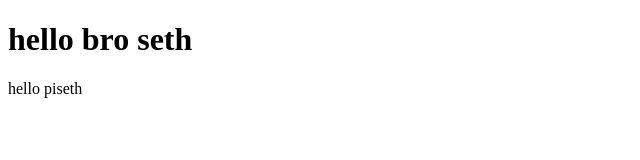
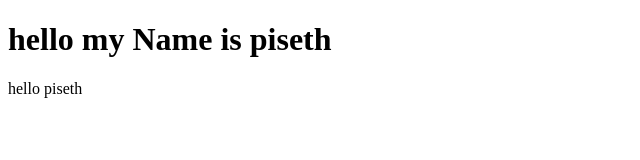
Before and after one commit to chhonpiseth/chhonpiseth.github.io, a plain HTML site: page index.html in a window 1280 px wide. Shown: the whole page, without its empty margins (0-640 px from the left). Drawn offline with Linux system fonts and the light colour scheme.

Commit message:
Update indexed.html

```diff
--- a/index.html
+++ b/index.html
@@ -6,7 +6,7 @@
     <title>Document</title>
 </head>
 <body>
-    <h1>hello bro seth</h1>
+    <h1>hello my Name is piseth</h1>
     <P>hello piseth</P>
 </body>
 </html>
```
